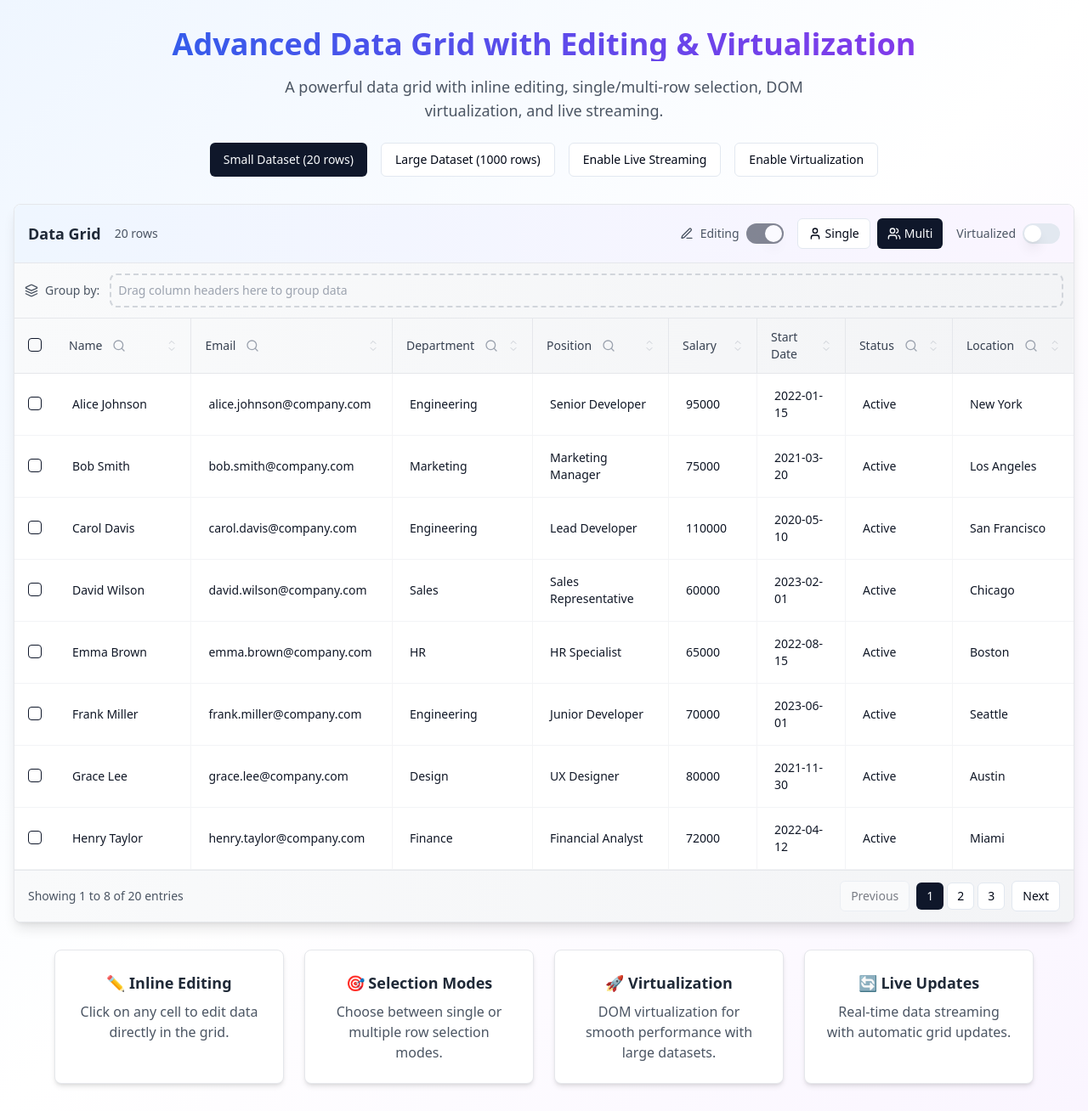
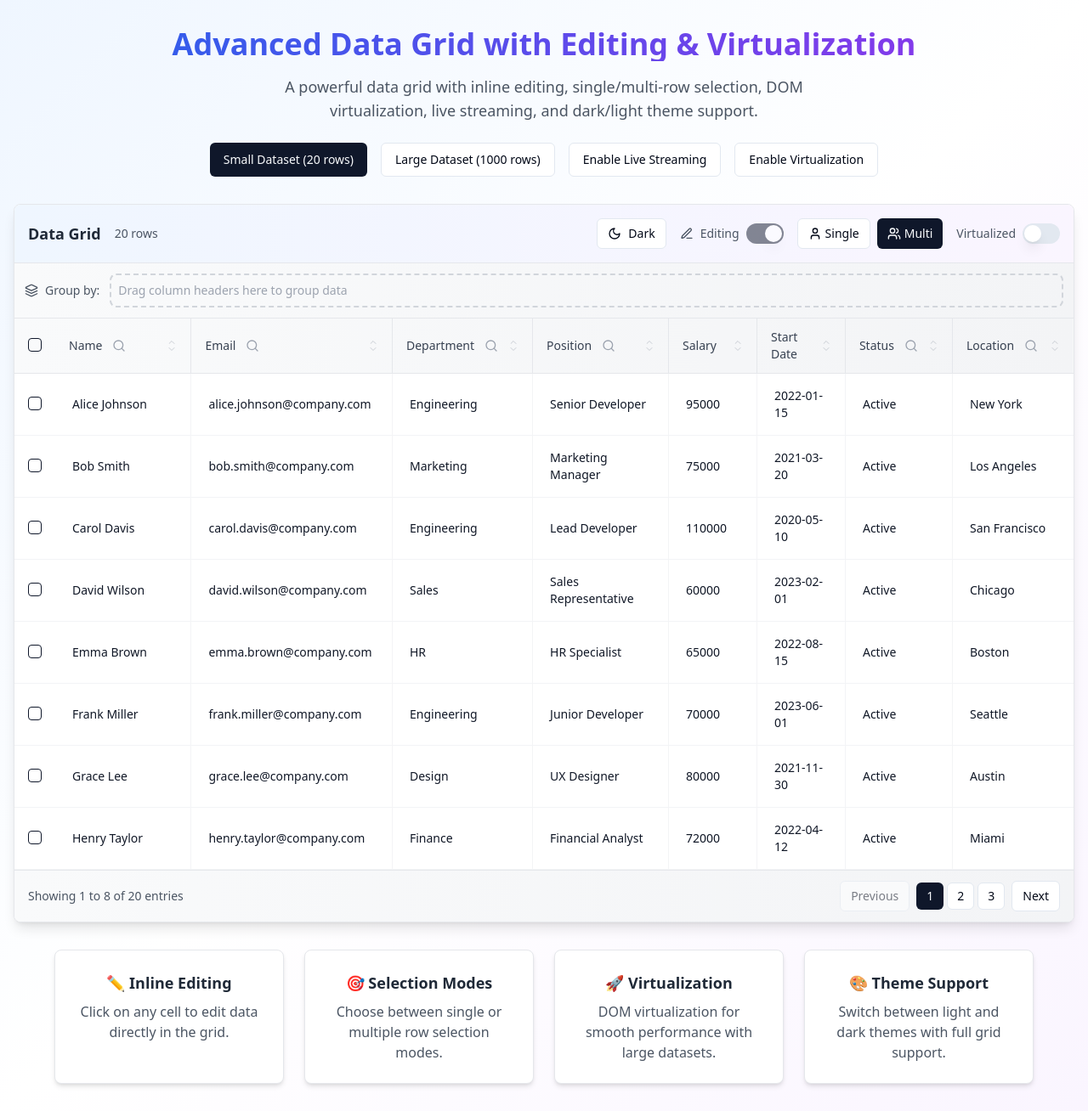
Before and after one commit to AkshKarDev/data-grid-dreamscape, a React (Vite) app: page / in a window 1280 px wide. Shown: the whole page at 85% size. Built offline with nearby package versions, Linux system fonts and the light colour scheme.

Commit message:
feat: Add theme selection to grid
Added theme selection functionality to the data grid, allowing users to choose between dark and light themes.

```diff
--- a/src/App.tsx
+++ b/src/App.tsx
@@ -1,8 +1,10 @@
+
 import { Toaster } from "@/components/ui/toaster";
 import { Toaster as Sonner } from "@/components/ui/sonner";
 import { TooltipProvider } from "@/components/ui/tooltip";
 import { QueryClient, QueryClientProvider } from "@tanstack/react-query";
 import { BrowserRouter, Routes, Route } from "react-router-dom";
+import { ThemeProvider } from "@/contexts/ThemeContext";
 import Index from "./pages/Index";
 import NotFound from "./pages/NotFound";
 
@@ -10,6 +12,7 @@ const queryClient = new QueryClient();
 
 const App = () => (
   <QueryClientProvider client={queryClient}>
+    <ThemeProvider>
       <TooltipProvider>
         <Toaster />
         <Sonner />
@@ -21,6 +24,7 @@ const App = () => (
           </Routes>
         </BrowserRouter>
       </TooltipProvider>
+    </ThemeProvider>
   </QueryClientProvider>
 );
 
--- a/src/components/DataGrid.tsx
+++ b/src/components/DataGrid.tsx
@@ -11,6 +11,7 @@ import GroupingArea from './GroupingArea';
 import GroupedDataRenderer from './GroupedDataRenderer';
 import VirtualScroller from './VirtualScroller';
 import VirtualizedRow from './VirtualizedRow';
+import ThemeToggle from './ThemeToggle';
 
 export interface Column {
   id: string;
@@ -148,24 +149,24 @@ const DataGrid: React.FC<DataGridProps> = ({
   const isPaginated = !showVirtualization && !isGrouped;
 
   return (
-    <div className="bg-white rounded-lg shadow-lg border border-gray-200 overflow-hidden">
+    <div className="bg-white dark:bg-gray-900 rounded-lg shadow-lg border border-gray-200 dark:border-gray-700 overflow-hidden">
       {/* Toolbar */}
-      <div className="bg-gradient-to-r from-blue-50 to-purple-50 border-b border-gray-200 p-4">
+      <div className="bg-gradient-to-r from-blue-50 to-purple-50 dark:from-gray-800 dark:to-gray-900 border-b border-gray-200 dark:border-gray-700 p-4">
         <div className="flex items-center justify-between">
           <div className="flex items-center gap-4">
-            <h3 className="text-lg font-semibold text-gray-800">Data Grid</h3>
+            <h3 className="text-lg font-semibold text-gray-800 dark:text-gray-200">Data Grid</h3>
             <div className="flex items-center gap-2">
-              <span className="text-sm text-gray-600">
+              <span className="text-sm text-gray-600 dark:text-gray-400">
                 {state.sortedData.length} rows
               </span>
               {isProcessing && (
-                <div className="flex items-center gap-1 text-sm text-blue-600">
+                <div className="flex items-center gap-1 text-sm text-blue-600 dark:text-blue-400">
                   <Loader2 className="w-4 h-4 animate-spin" />
                   Processing...
                 </div>
               )}
               {state.data.length > 100 && !isProcessing && (
-                <span className="text-xs text-green-600 bg-green-100 px-2 py-1 rounded">
+                <span className="text-xs text-green-600 bg-green-100 dark:bg-green-900 dark:text-green-400 px-2 py-1 rounded">
                   Worker Optimized
                 </span>
               )}
@@ -173,10 +174,13 @@ const DataGrid: React.FC<DataGridProps> = ({
           </div>
 
           <div className="flex items-center gap-4">
+            {/* Theme toggle */}
+            <ThemeToggle />
+
             {/* Feature toggles */}
             <div className="flex items-center gap-2">
-              <Edit3 className="w-4 h-4 text-gray-600" />
-              <span className="text-sm text-gray-600">Editing</span>
+              <Edit3 className="w-4 h-4 text-gray-600 dark:text-gray-400" />
+              <span className="text-sm text-gray-600 dark:text-gray-400">Editing</span>
               <Switch
                 checked={editable}
                 onCheckedChange={() => {}}
@@ -208,7 +212,7 @@ const DataGrid: React.FC<DataGridProps> = ({
             )}
 
             <div className="flex items-center gap-2">
-              <span className="text-sm text-gray-600">Virtualized</span>
+              <span className="text-sm text-gray-600 dark:text-gray-400">Virtualized</span>
               <Switch
                 checked={state.virtualizationEnabled}
                 onCheckedChange={handleVirtualizationToggle}
@@ -227,7 +231,7 @@ const DataGrid: React.FC<DataGridProps> = ({
                   {isStreaming ? 'Stop Stream' : 'Start Stream'}
                 </Button>
                 {isStreaming && (
-                  <span className="text-xs text-blue-600 bg-blue-100 px-2 py-1 rounded animate-pulse">
+                  <span className="text-xs text-blue-600 bg-blue-100 dark:bg-blue-900 dark:text-blue-400 px-2 py-1 rounded animate-pulse">
                     Live Streaming
                   </span>
                 )}
@@ -251,7 +255,7 @@ const DataGrid: React.FC<DataGridProps> = ({
       <div className="overflow-x-auto">
         <table className="w-full">
           <thead>
-            <tr className="bg-gradient-to-r from-gray-50 to-gray-100 border-b border-gray-200">
+            <tr className="bg-gradient-to-r from-gray-50 to-gray-100 dark:from-gray-800 dark:to-gray-700 border-b border-gray-200 dark:border-gray-600">
               {selectable && (
                 <th className="w-12 px-4 py-3">
                   {state.selectionMode === 'multiple' && (
@@ -265,7 +269,7 @@ const DataGrid: React.FC<DataGridProps> = ({
               {columns.map(column => (
                 <th
                   key={column.id}
-                  className="px-4 py-3 text-left text-sm font-medium text-gray-700 border-r border-gray-200 last:border-r-0 cursor-move"
+                  className="px-4 py-3 text-left text-sm font-medium text-gray-700 dark:text-gray-300 border-r border-gray-200 dark:border-gray-600 last:border-r-0 cursor-move"
                   style={{
                     width: column.width,
                     minWidth: column.minWidth || 100
@@ -287,7 +291,7 @@ const DataGrid: React.FC<DataGridProps> = ({
                     {column.sortable && !isGrouped && (
                       <button
                         onClick={() => handleSort(column.accessor)}
-                        className="ml-2 text-gray-400 hover:text-gray-600 transition-colors"
+                        className="ml-2 text-gray-400 hover:text-gray-600 dark:text-gray-500 dark:hover:text-gray-300 transition-colors"
                       >
                         {getSortIcon(column.accessor) || (
                           <div className="flex flex-col">
@@ -354,9 +358,9 @@ const DataGrid: React.FC<DataGridProps> = ({
 
       {/* Pagination - Only show when not grouped and not virtualized */}
       {isPaginated && state.totalPages > 1 && (
-        <div className="bg-gradient-to-r from-gray-50 to-gray-100 border-t border-gray-200 px-4 py-3">
+        <div className="bg-gradient-to-r from-gray-50 to-gray-100 dark:from-gray-800 dark:to-gray-700 border-t border-gray-200 dark:border-gray-600 px-4 py-3">
           <div className="flex items-center justify-between">
-            <div className="text-sm text-gray-600">
+            <div className="text-sm text-gray-600 dark:text-gray-400">
               Showing {(state.currentPage - 1) * state.pageSize + 1} to{' '}
               {Math.min(state.currentPage * state.pageSize, state.sortedData.length)} of{' '}
               {state.sortedData.length} entries
--- /dev/null
+++ b/src/components/ThemeToggle.tsx
@@ -0,0 +1,32 @@
+
+import React from 'react';
+import { Moon, Sun } from 'lucide-react';
+import { Button } from '@/components/ui/button';
+import { useTheme } from '@/contexts/ThemeContext';
+
+const ThemeToggle: React.FC = () => {
+  const { theme, toggleTheme } = useTheme();
+
+  return (
+    <Button
+      variant="outline"
+      size="sm"
+      onClick={toggleTheme}
+      className="flex items-center gap-2"
+    >
+      {theme === 'light' ? (
+        <>
+          <Moon className="w-4 h-4" />
+          Dark
+        </>
+      ) : (
+        <>
+          <Sun className="w-4 h-4" />
+          Light
+        </>
+      )}
+    </Button>
+  );
+};
+
+export default ThemeToggle;
--- a/src/components/VirtualizedRow.tsx
+++ b/src/components/VirtualizedRow.tsx
@@ -38,7 +38,7 @@ const VirtualizedRow: React.FC<VirtualizedRowProps> = ({
   return (
     <tr
       style={style}
-      className="border-b border-gray-100 hover:bg-gradient-to-r hover:from-blue-50 hover:to-purple-50 transition-all duration-200"
+      className="border-b border-gray-100 dark:border-gray-700 hover:bg-gradient-to-r hover:from-blue-50 hover:to-purple-50 dark:hover:from-gray-800 dark:hover:to-gray-700 transition-all duration-200"
     >
       {selectable && (
         <td className="px-4 py-3">
@@ -51,7 +51,7 @@ const VirtualizedRow: React.FC<VirtualizedRowProps> = ({
       {columns.map(column => (
         <td
           key={column.id}
-          className="px-4 py-3 text-sm text-gray-900 border-r border-gray-100 last:border-r-0"
+          className="px-4 py-3 text-sm text-gray-900 dark:text-gray-100 border-r border-gray-100 dark:border-gray-700 last:border-r-0"
         >
           {editable && column.id !== 'id' ? (
             <EditableCell
--- /dev/null
+++ b/src/contexts/ThemeContext.tsx
@@ -0,0 +1,56 @@
+
+import React, { createContext, useContext, useEffect, useState } from 'react';
+
+type Theme = 'light' | 'dark';
+
+interface ThemeContextType {
+  theme: Theme;
+  setTheme: (theme: Theme) => void;
+  toggleTheme: () => void;
+}
+
+const ThemeContext = createContext<ThemeContextType | undefined>(undefined);
+
+export const useTheme = () => {
+  const context = useContext(ThemeContext);
+  if (context === undefined) {
+    throw new Error('useTheme must be used within a ThemeProvider');
+  }
+  return context;
+};
+
+interface ThemeProviderProps {
+  children: React.ReactNode;
+}
+
+export const ThemeProvider: React.FC<ThemeProviderProps> = ({ children }) => {
+  const [theme, setTheme] = useState<Theme>(() => {
+    const savedTheme = localStorage.getItem('theme') as Theme;
+    return savedTheme || 'light';
+  });
+
+  useEffect(() => {
+    localStorage.setItem('theme', theme);
+    if (theme === 'dark') {
+      document.documentElement.classList.add('dark');
+    } else {
+      document.documentElement.classList.remove('dark');
+    }
+  }, [theme]);
+
+  const toggleTheme = () => {
+    setTheme(prev => prev === 'light' ? 'dark' : 'light');
+  };
+
+  const value = {
+    theme,
+    setTheme,
+    toggleTheme
+  };
+
+  return (
+    <ThemeContext.Provider value={value}>
+      {children}
+    </ThemeContext.Provider>
+  );
+};
--- a/src/pages/Index.tsx
+++ b/src/pages/Index.tsx
@@ -98,14 +98,14 @@ const Index = () => {
   ];
 
   return (
-    <div className="min-h-screen bg-gradient-to-br from-blue-50 via-white to-purple-50">
+    <div className="min-h-screen bg-gradient-to-br from-blue-50 via-white to-purple-50 dark:from-gray-900 dark:via-gray-800 dark:to-gray-900">
       <div className="container mx-auto px-4 py-8">
         <div className="mb-8 text-center">
           <h1 className="text-4xl font-bold bg-gradient-to-r from-blue-600 to-purple-600 bg-clip-text text-transparent mb-4">
             Advanced Data Grid with Editing & Virtualization
           </h1>
-          <p className="text-lg text-gray-600 max-w-2xl mx-auto mb-6">
-            A powerful data grid with inline editing, single/multi-row selection, DOM virtualization, and live streaming.
+          <p className="text-lg text-gray-600 dark:text-gray-300 max-w-2xl mx-auto mb-6">
+            A powerful data grid with inline editing, single/multi-row selection, DOM virtualization, live streaming, and dark/light theme support.
           </p>
 
           <div className="flex justify-center gap-4 mb-6 flex-wrap">
@@ -154,21 +154,21 @@ const Index = () => {
 
         <div className="mt-8 text-center">
           <div className="grid grid-cols-1 md:grid-cols-2 lg:grid-cols-4 gap-6 max-w-6xl mx-auto">
-            <div className="bg-white p-6 rounded-lg shadow-md border border-gray-200">
-              <h3 className="text-lg font-semibold text-gray-800 mb-2">✏️ Inline Editing</h3>
-              <p className="text-gray-600">Click on any cell to edit data directly in the grid.</p>
+            <div className="bg-white dark:bg-gray-800 p-6 rounded-lg shadow-md border border-gray-200 dark:border-gray-700">
+              <h3 className="text-lg font-semibold text-gray-800 dark:text-gray-200 mb-2">✏️ Inline Editing</h3>
+              <p className="text-gray-600 dark:text-gray-400">Click on any cell to edit data directly in the grid.</p>
             </div>
-            <div className="bg-white p-6 rounded-lg shadow-md border border-gray-200">
-              <h3 className="text-lg font-semibold text-gray-800 mb-2">🎯 Selection Modes</h3>
-              <p className="text-gray-600">Choose between single or multiple row selection modes.</p>
+            <div className="bg-white dark:bg-gray-800 p-6 rounded-lg shadow-md border border-gray-200 dark:border-gray-700">
+              <h3 className="text-lg font-semibold text-gray-800 dark:text-gray-200 mb-2">🎯 Selection Modes</h3>
+              <p className="text-gray-600 dark:text-gray-400">Choose between single or multiple row selection modes.</p>
             </div>
-            <div className="bg-white p-6 rounded-lg shadow-md border border-gray-200">
-              <h3 className="text-lg font-semibold text-gray-800 mb-2">🚀 Virtualization</h3>
-              <p className="text-gray-600">DOM virtualization for smooth performance with large datasets.</p>
+            <div className="bg-white dark:bg-gray-800 p-6 rounded-lg shadow-md border border-gray-200 dark:border-gray-700">
+              <h3 className="text-lg font-semibold text-gray-800 dark:text-gray-200 mb-2">🚀 Virtualization</h3>
+              <p className="text-gray-600 dark:text-gray-400">DOM virtualization for smooth performance with large datasets.</p>
             </div>
-            <div className="bg-white p-6 rounded-lg shadow-md border border-gray-200">
-              <h3 className="text-lg font-semibold text-gray-800 mb-2">🔄 Live Updates</h3>
-              <p className="text-gray-600">Real-time data streaming with automatic grid updates.</p>
+            <div className="bg-white dark:bg-gray-800 p-6 rounded-lg shadow-md border border-gray-200 dark:border-gray-700">
+              <h3 className="text-lg font-semibold text-gray-800 dark:text-gray-200 mb-2">🎨 Theme Support</h3>
+              <p className="text-gray-600 dark:text-gray-400">Switch between light and dark themes with full grid support.</p>
             </div>
           </div>
         </div>
```
Lines whose indentation alone changed are shown as unchanged.
